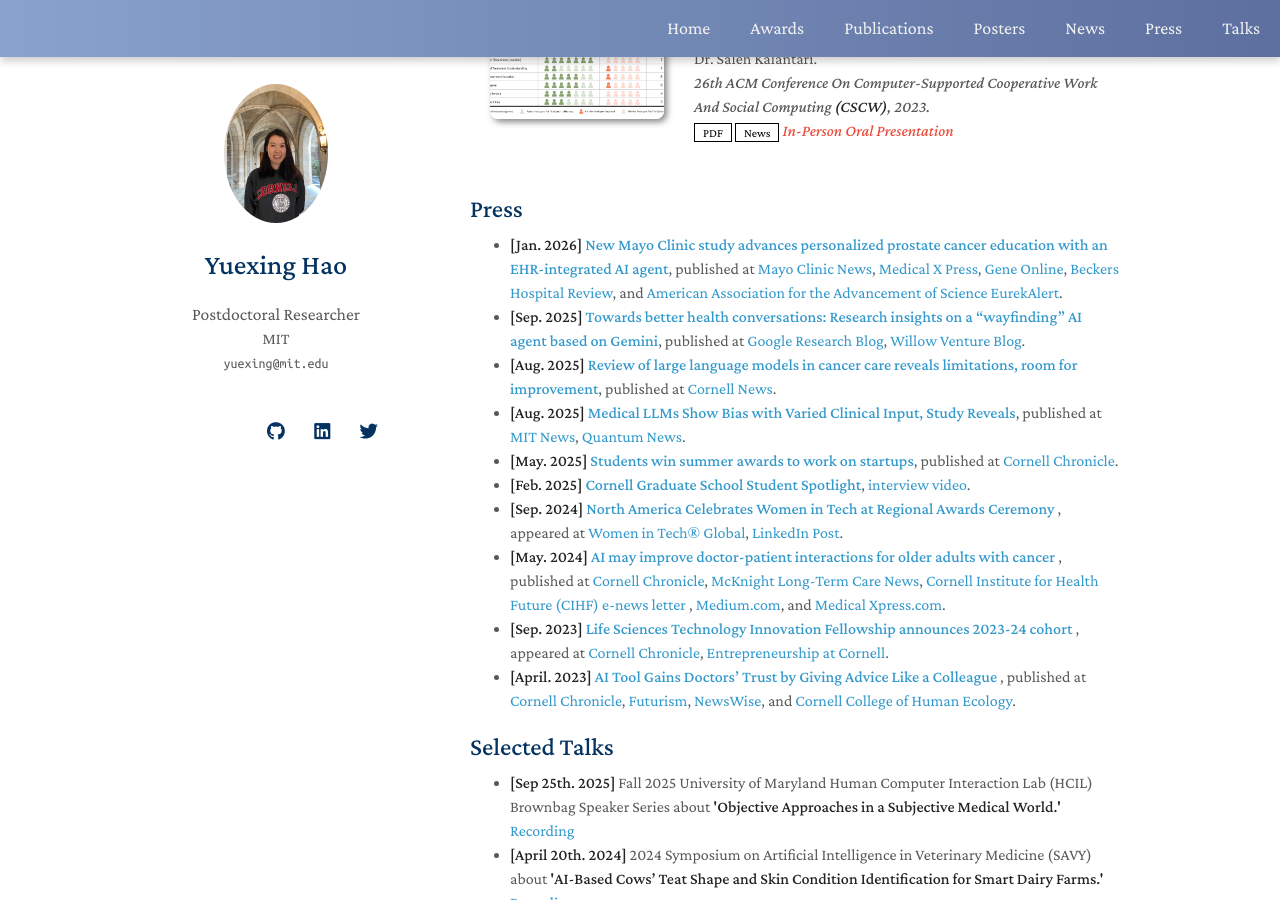
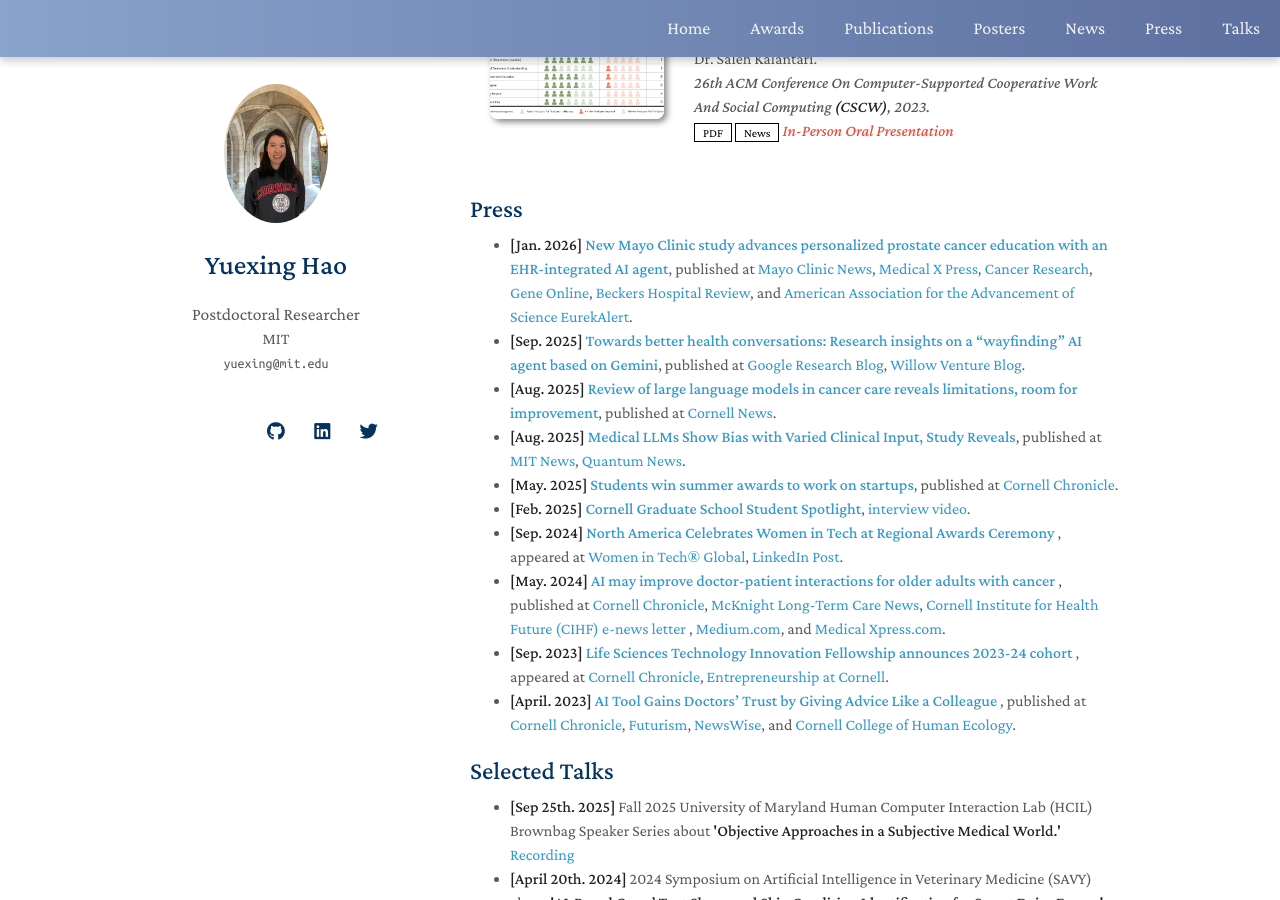
Before and after one commit to YuexingHao/Yuexing-Hao, a Jekyll site: the page built from index.md, in a window 1280 px wide and 900 px high, scrolled down 5857 px. Built offline with Jekyll 4.4.1, drawn with Linux system fonts in a browser that asks for light colours; nearby versions of some CDN libraries; a style sheet for code colours, icons or effects is not loaded; our own code applies the rules of GitHub Pages for plain Markdown files.

Commit message:
Update press.md

```diff
--- a/_includes/press.md
+++ b/_includes/press.md
@@ -2,7 +2,7 @@
 
 <ul>
 
-<li><strong>[Jan. 2026] <a href="https://newsnetwork.mayoclinic.org/discussion/new-mayo-clinic-study-advances-personalized-prostate-cancer-education-with-an-ehr-integrated-ai-agent/">New Mayo Clinic study advances personalized prostate cancer education with an EHR-integrated AI agent</a></strong>, published at <a href="https://newsnetwork.mayoclinic.org/discussion/new-mayo-clinic-study-advances-personalized-prostate-cancer-education-with-an-ehr-integrated-ai-agent/">Mayo Clinic News</a>, <a href="https://medicalxpress.com/news/2026-01-electronic-health-ai-agent-advances.html">Medical X Press</a>, <a href="https://www.geneonline.com/mayo-clinic-develops-ehr-integrated-tool-using-ai-to-provide-personalized-prostate-cancer-education/">Gene Online</a>, <a href="https://www.beckershospitalreview.com/healthcare-information-technology/ehrs/mayo-launches-ehr-based-ai-cancer-tool/">Beckers Hospital Review</a>, and <a href="https://www.eurekalert.org/news-releases/1111888">American Association for the Advancement of Science EurekAlert</a>.</li>
+<li><strong>[Jan. 2026] <a href="https://newsnetwork.mayoclinic.org/discussion/new-mayo-clinic-study-advances-personalized-prostate-cancer-education-with-an-ehr-integrated-ai-agent/">New Mayo Clinic study advances personalized prostate cancer education with an EHR-integrated AI agent</a></strong>, published at <a href="https://newsnetwork.mayoclinic.org/discussion/new-mayo-clinic-study-advances-personalized-prostate-cancer-education-with-an-ehr-integrated-ai-agent/">Mayo Clinic News</a>, <a href="https://medicalxpress.com/news/2026-01-electronic-health-ai-agent-advances.html">Medical X Press</a>, <a href="https://www.technologynetworks.com/cancer-research/news/ai-agent-advances-personalized-prostate-cancer-education-408414">Cancer Research</a>, <a href="https://www.geneonline.com/mayo-clinic-develops-ehr-integrated-tool-using-ai-to-provide-personalized-prostate-cancer-education/">Gene Online</a>, <a href="https://www.beckershospitalreview.com/healthcare-information-technology/ehrs/mayo-launches-ehr-based-ai-cancer-tool/">Beckers Hospital Review</a>, and <a href="https://www.eurekalert.org/news-releases/1111888">American Association for the Advancement of Science EurekAlert</a>.</li>
 
 <li><strong>[Sep. 2025] <a href="https://research.google/blog/towards-better-health-conversations-research-insights-on-a-wayfinding-ai-agent-based-on-gemini/">Towards better health conversations: Research insights on a “wayfinding” AI agent based on Gemini</a></strong>, published at <a href="https://research.google/blog/towards-better-health-conversations-research-insights-on-a-wayfinding-ai-agent-based-on-gemini/">Google Research Blog</a>, <a href="https://thewillowventures.com/research-insights-on-a-wayfinding-ai-agent-based-on-gemini-insights-by-willow-ventures/">Willow Venture Blog</a>.</li>
 
```
